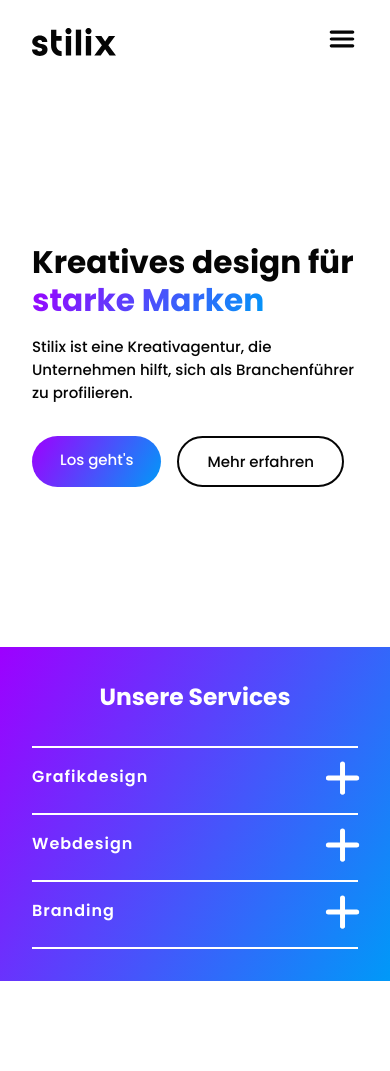
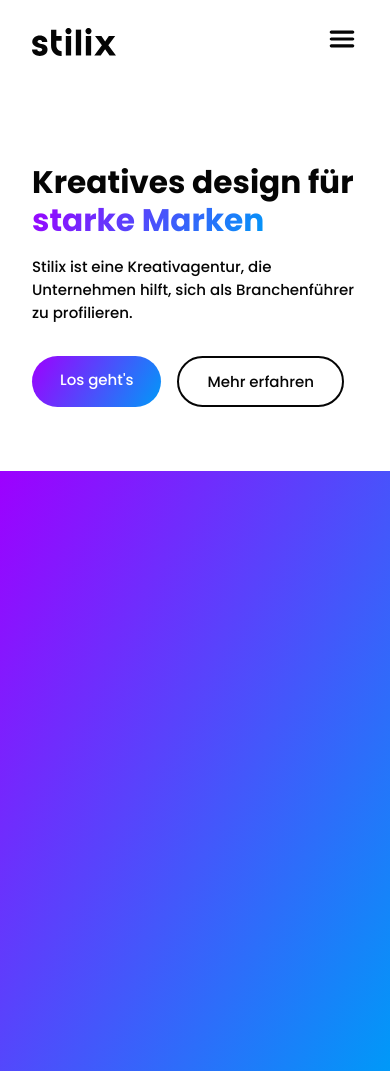
Before and after one commit to zerokater/stilix-webseite, a SvelteKit app: page / in a window 390 px wide. Before the commit the page ends 981 px from the top, so only its background shows below. Built offline with nearby package versions, Linux system fonts and the light colour scheme.

Commit message:
HOMEPAGE-SECTION-TRY

```diff
--- a/src/components/Section.svelte
+++ b/src/components/Section.svelte
@@ -20,6 +20,7 @@
         width: 1400px;
         margin: 0 auto;
         gap: 2rem;
+        height: 600px;
     }
 
 
--- a/src/components/Service.svelte
+++ /dev/null
@@ -1,79 +0,0 @@
-<script>
-    import { slide } from "svelte/transition";
-
-    export let title
-    export let copy
-
-    let isMenuOpen = false;
-
-    const toggleMenu = () => {
-    isMenuOpen = !isMenuOpen;
-    };
-</script>
-
-<div class="container">
-    <div class="title">
-        <h3>{title}</h3>
-        <a class="{isMenuOpen ? "close" : "open"}" href="{void(0)}" on:click={toggleMenu}><img src="images/close-plus.svg" alt=""></a>
-    </div>
-    <div class="copy">
-        {#if isMenuOpen}
-            <p transition:slide>{copy}</p>
-        {/if}
-    </div>
-</div>
-
-<style>
-    .container{
-        padding: 1rem 0rem;
-        border-top: 2pt solid var(--white);
-        width: 1000px;
-    }
-
-    .title{
-        display: flex;
-        justify-content: space-between;
-    }
-
-    .container:last-child{
-        border-bottom: 2pt solid var(--white);
-    }
-
-
-    h3{
-        color: var(--white);
-        font-size: var(--fs-m);
-        font-weight: 600;
-        letter-spacing: 1px;
-    }
-
-    p{
-        width: 90%;
-        font-size: var(--fs-400);
-        color: var(--white);
-    }
-
-    .close{
-        cursor: pointer;
-        transition: all 200ms;
-    }
-
-    .open{
-        cursor: pointer;
-        transform: rotate(-45deg);
-        transition: all 200ms;
-    }
-
-
-
-
-    @media screen and (max-width: 1460px) {
-    .container {
-        padding: 1rem 0rem;
-        width: 100%;
-    }
-
-
-    }
-
-</style>
--- a/src/components/Services.svelte
+++ /dev/null
@@ -1,34 +0,0 @@
-<script>
-    import Section from "./Section.svelte";
-    import Service from "./Service.svelte";
-
-</script>
-
-<Section>
-    <h2>Unsere Services</h2>
-    <div class="services">
-        <Service title="Grafikdesign" copy="Wir bringen deine Marke zum Leben - von Konzept bis Umsetzung. Ideen werden durch Farben, Formen, Typografie und Bilder zu ansprechenden Designs." />
-        <Service title="Webdesign" copy="Wir verwandeln deine Vision in eine Online-Präsenz, die nicht nur ästhetisch ansprechend ist, sondern mit deinem Look & Feel und einer intuitiven Nutzerführung punktet." />
-        <Service title="Branding" copy="Wir verleihen deiner Marke mit einem Brand Design ein einheitliches Erscheinungsbild und eine ganzheitliche visuelle Präsenz. Grafikdesign und Webdesign im Komplettpaket."/>
-    </div>
-</Section>
-
-
-<style>
-
-    .services{
-        width: 100%;
-        display: flex;
-        flex-direction: column;
-        justify-content: center;
-        align-items: center;
-    }
-
-
-    h2{
-        font-size: var(--fs-l);
-        color: var(--white);
-    }
-
-
-</style>
--- a/src/routes/+page.svelte
+++ b/src/routes/+page.svelte
@@ -1,7 +1,6 @@
 <script>
     // Importing the Button component from its file
     import Button from "../components/Button.svelte";
-    import Services from "../components/Services.svelte";
     import Section from "../components/Section.svelte";
 </script>
 
@@ -25,8 +24,8 @@
 </main>
 
 
+<Section/>
 
-<Services/>
 
 
 
@@ -40,7 +39,7 @@
     }
 
     article {
-        padding: 5rem 0rem;
+        padding: 10rem 0rem 10rem 0rem;
         width: 1400px;
         display: flex;
         flex-direction: column;
@@ -88,12 +87,17 @@
 
     @media screen and (max-width: 1460px) {
         article {
-            padding: 10rem 2rem;
+            padding: 7rem 2rem 7rem 2rem;
             width: 100%;
         }
     }
 
     @media screen and (max-width: 768px) {
+        article {
+            padding: 5rem 2rem 4rem 2rem;
+            width: 100%;
+        }
+
         p {
             width: 400px;
         }
```
